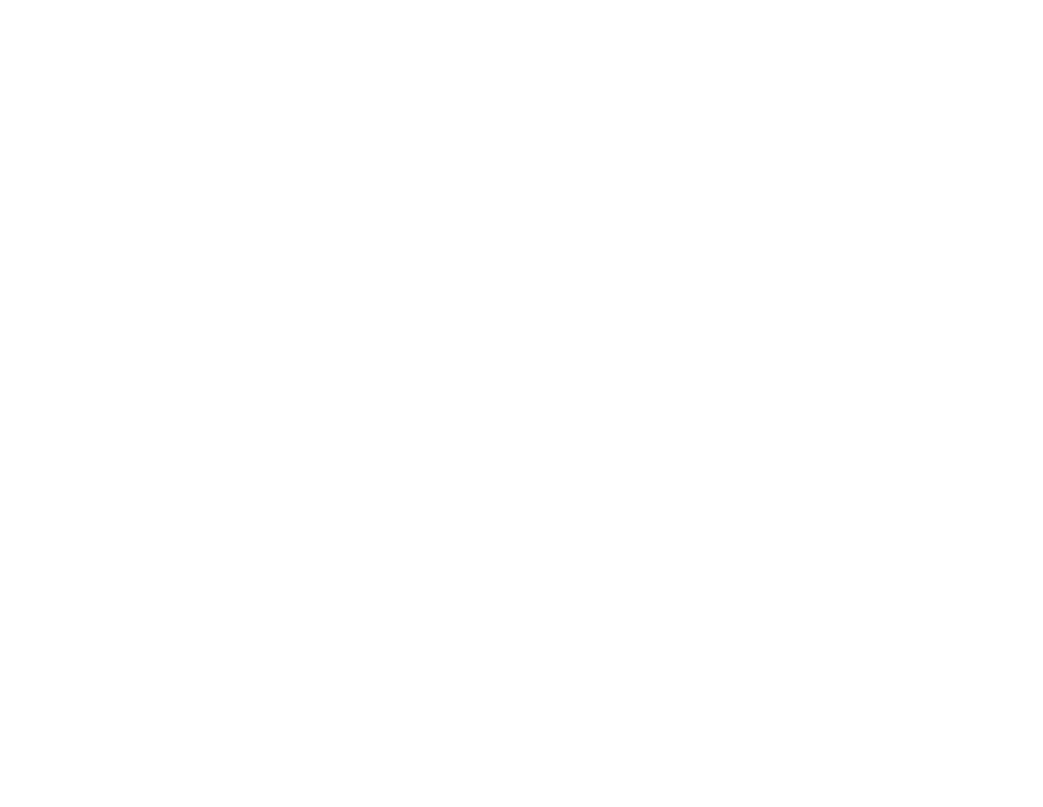
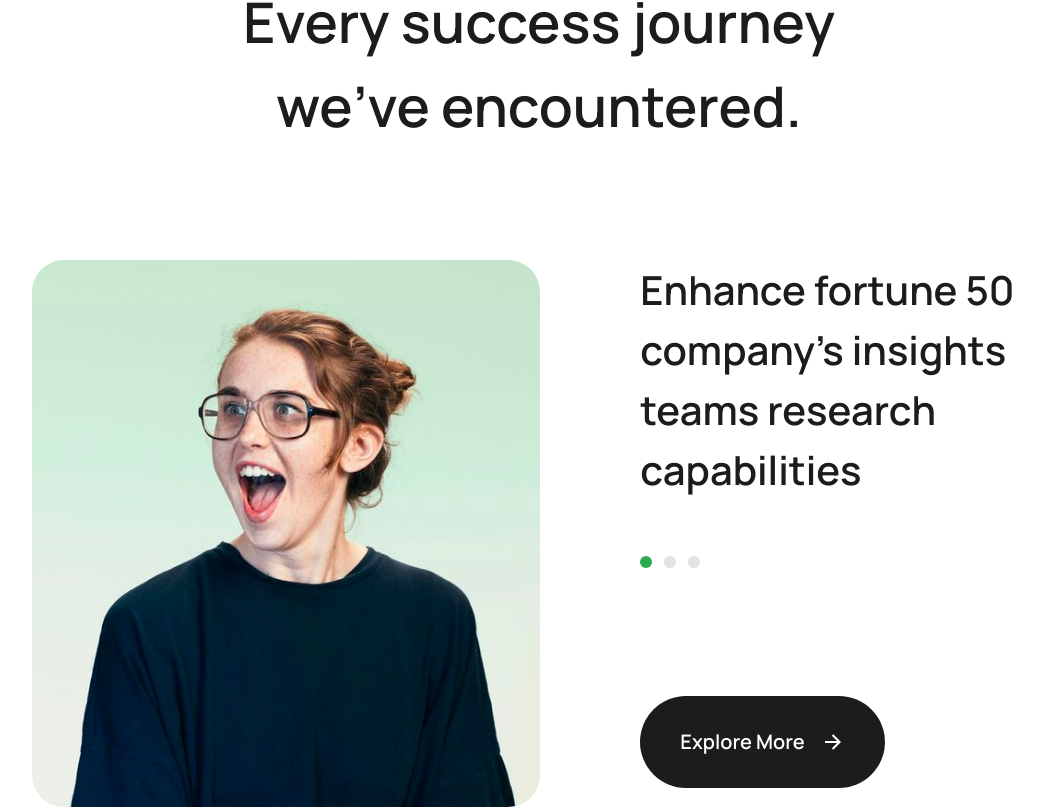
Before and after one commit to GautamRaj-12/thence-assignment, a React (Vite) app: page / in a window 1280 px wide. Shown: the part 299-1106 px from the top of the page, without its empty margins (133-1176 px from the left). Before the commit the page ends 800 px from the top, so only its background shows below. Built offline with nearby package versions, Linux system fonts and the light colour scheme.

Commit message:
Add hero section content

```diff
--- a/src/App.jsx
+++ b/src/App.jsx
@@ -1,10 +1,12 @@
 import Navbar from "./components/Navbar/Navbar";
 import "./assets/fonts/Covered_By_Your_Grace/CoveredByYourGrace-Regular.ttf";
 import "./assets/fonts/Manrope/Manrope-VariableFont_wght.ttf";
+import Hero from "./components/Hero/Hero";
 const App = () => {
   return (
     <>
       <Navbar />
+      <Hero />
     </>
   );
 };
--- /dev/null
+++ b/src/components/Hero/Hero.jsx
@@ -0,0 +1,41 @@
+import heroImage from "../../assets/images/hero-image.png";
+import rightArrow from "../../assets/images/right-arrow.png";
+const Hero = () => {
+  return (
+    <section className="ml-16 mt-[5.25rem]">
+      <div>
+        <h1 className="text-[#2DA950] font-[Grace] text-4xl text-center">
+          success stories
+        </h1>
+        <h2 className="font-semibold text-[3.5rem] w-[40rem] text-center mx-auto text-[#1C1C1C] mt-4">
+          Every success journey we&apos;ve encountered.
+        </h2>
+      </div>
+      <div className="grid grid-cols-12 mt-28">
+        <div className="col-span-7">
+          <img
+            src={heroImage}
+            alt="A girl looking excited"
+            className="mx-auto rounded-[2rem]"
+          />
+        </div>
+        <div className="col-span-5">
+          <p className="text-[2.5rem] font-semibold max-w-[24.875rem] text-[#1C1C1C]">
+            Enhance fortune 50 company’s insights teams research capabilities
+          </p>
+          <div className="flex gap-3 mt-14">
+            <span className="w-3 h-3 bg-[#2DA950] rounded-full inline-block"></span>
+            <span className="w-3 h-3 bg-[#E4E3E3] rounded-full inline-block"></span>
+            <span className="w-3 h-3 bg-[#E4E3E3] rounded-full inline-block"></span>
+          </div>
+          <button className="bg-[#1C1C1C] text-white px-10 py-8 rounded-full flex items-center font-semibold text-xl gap-4 mt-32">
+            <span>Explore More </span>
+            <img src={rightArrow} alt="" />
+          </button>
+        </div>
+      </div>
+    </section>
+  );
+};
+
+export default Hero;
--- a/src/index.css
+++ b/src/index.css
@@ -11,5 +11,5 @@
     src: local("Manrope"),url("./assets/fonts/Manrope/Manrope-VariableFont_wght.ttf");
 }
 body{
-    font-family: '';
+    font-family: 'Manrope';
 }
```
Also changed, not shown: src/assets/images/hero-image.png (added), src/assets/images/right-arrow.png (added).
